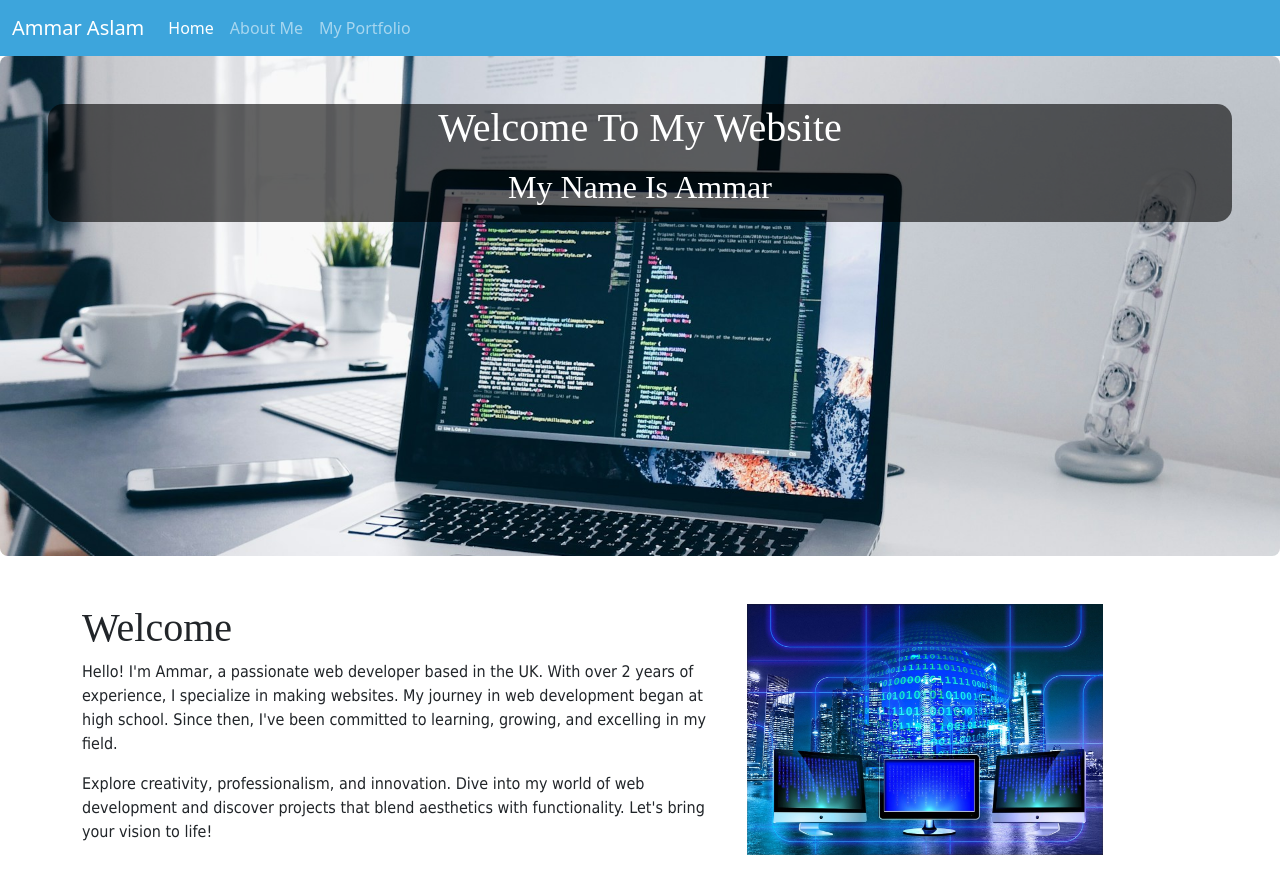
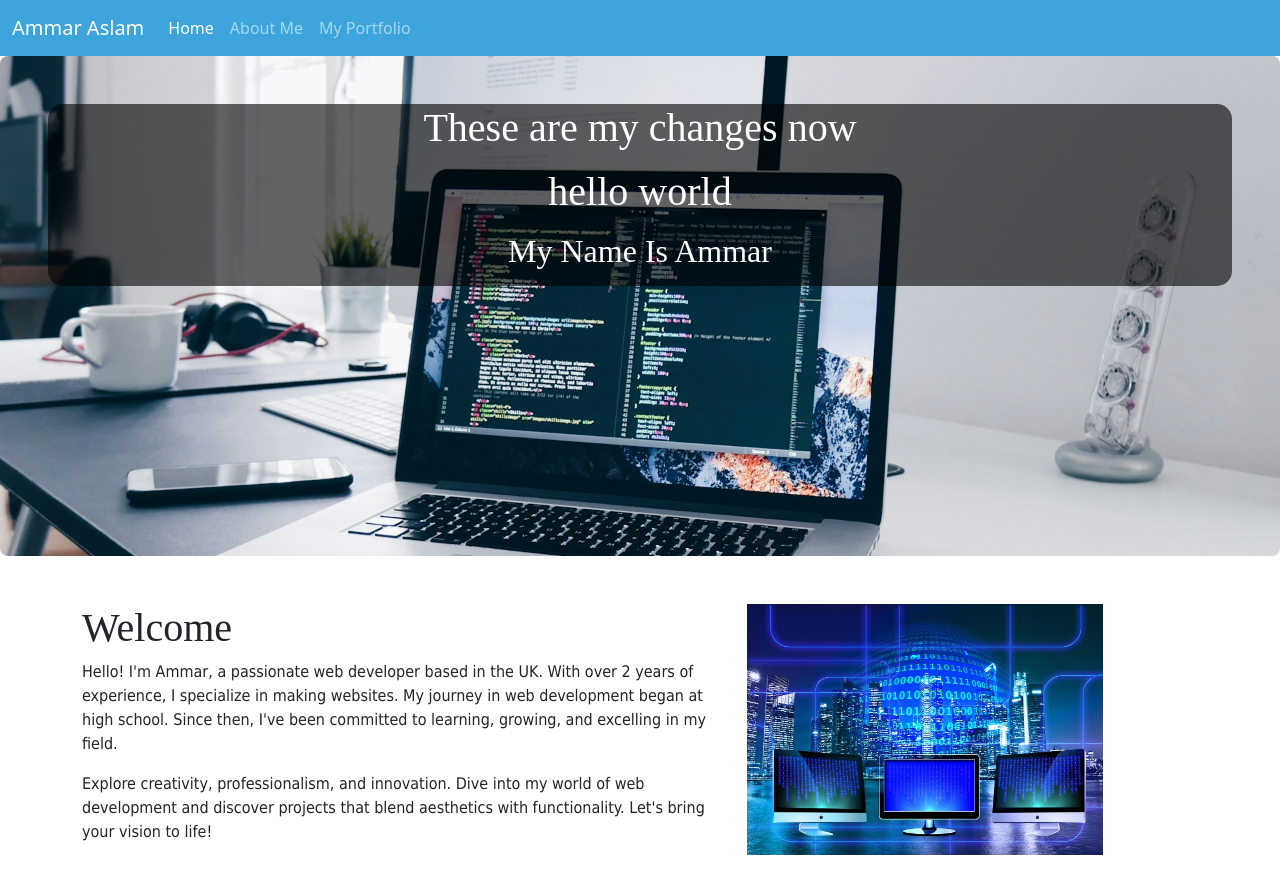
Before and after one commit to Haersa/PortfolioWebsite, a plain HTML site: page index.html in a window 1280 px wide. Shown: the top 887 px of the page. Drawn offline with nearby package versions, Linux system fonts and the light colour scheme.

Commit message:
added hello world

```diff
--- a/index.html
+++ b/index.html
@@ -47,7 +47,8 @@
     <div class="mask" style="background-color: rgba(0, 0, 0, 0.6);">
       <div class="d-flex justify-content-center align-items-center h-100">
         <div class="text-white">
-          <h1 class="mb-3">Welcome To My Website</h1>
+          <h1 class="mb-3">These are my changes now</h1>
+          <h1 class="mb-3">hello world</h1>
           <h2 class="mb-3">My Name Is Ammar</h2>
         </div>
       </div>
```
